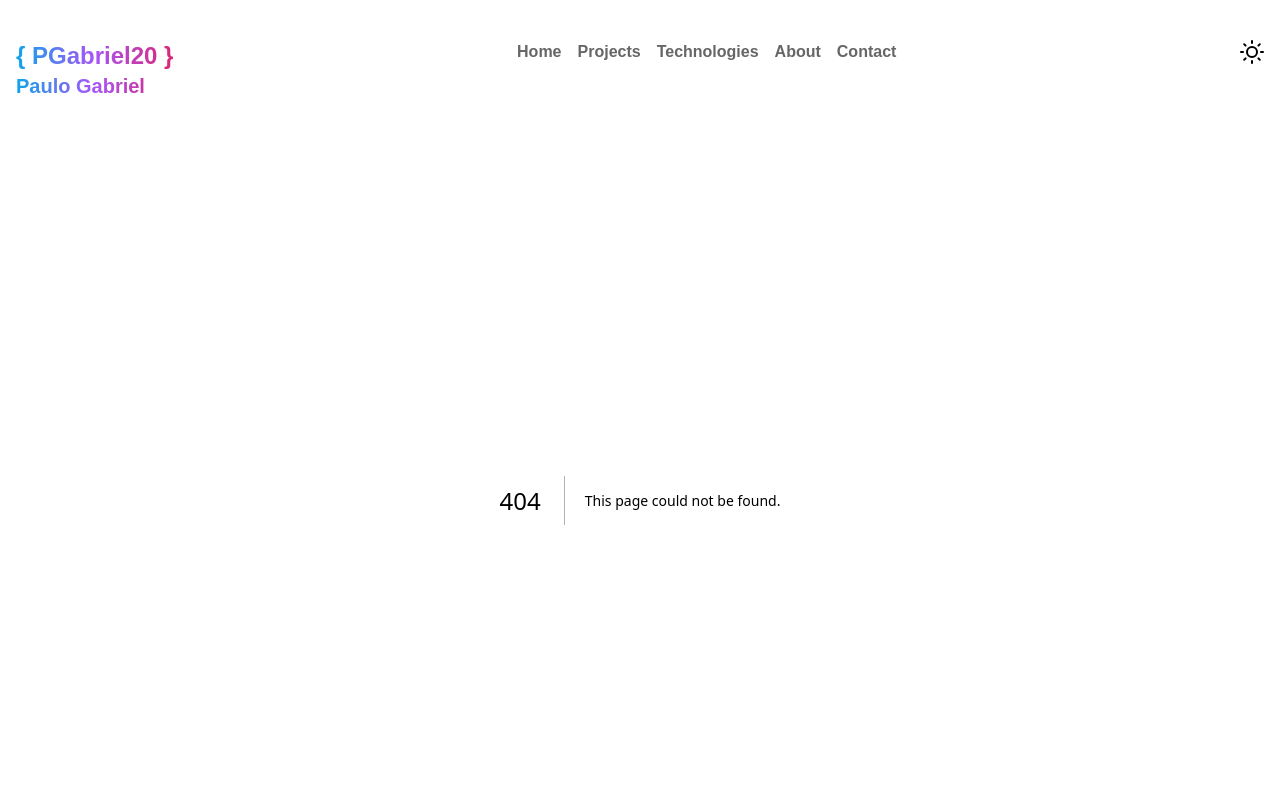
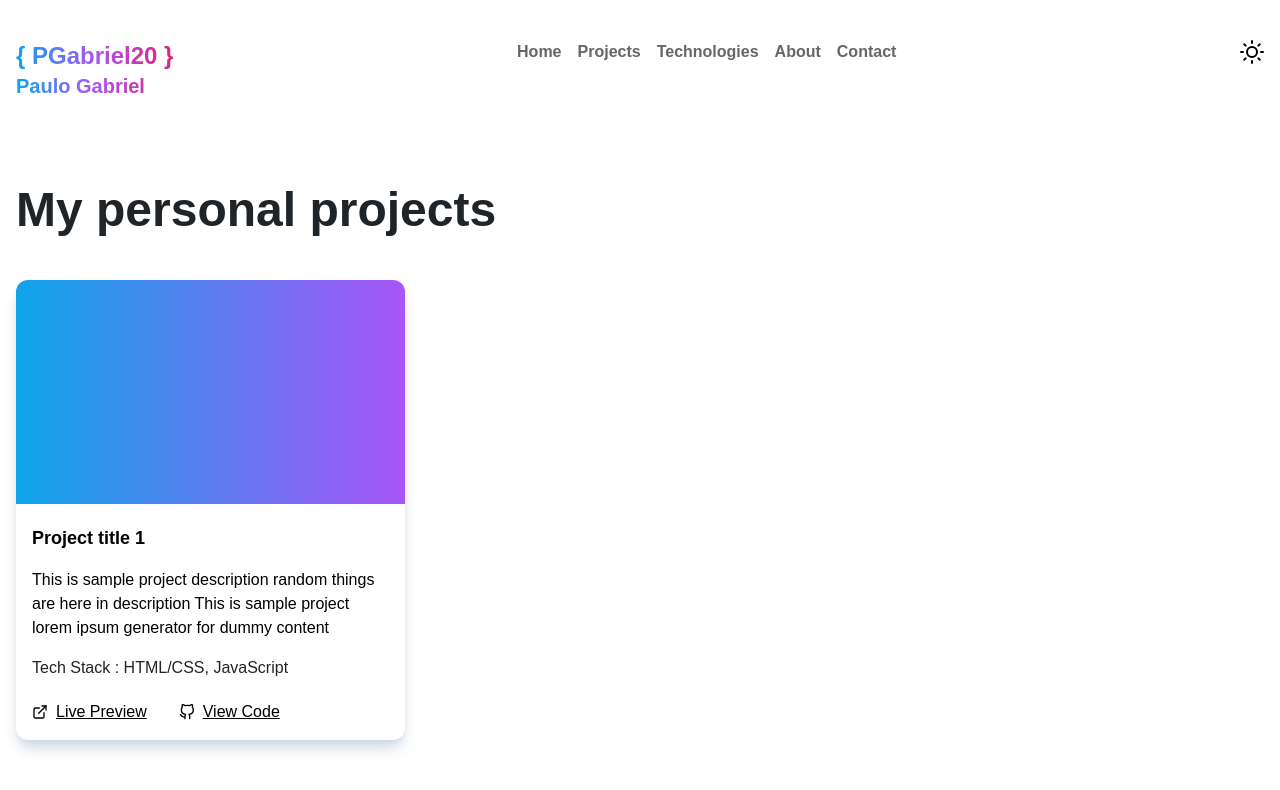
Before and after one commit to PGabriel20/Portifolio, a Next.js app: page /projects in a window 1280 px wide. Before the commit this address had no page. Shown: the top 790 px of the page. Built offline with nearby package versions, Linux system fonts and the light colour scheme.

Commit message:
Finished contact and projects layout

```diff
--- /dev/null
+++ b/src/pages/contact.tsx
@@ -0,0 +1,18 @@
+const Contact: React.FC = () => {
+  return (
+    <div className='mt-28 md:mt-32'>
+      <h1 className='text-center text-2xl md:text-3xl lg:text-6xl text-dark-heading dark:text-light-heading font-semibold md:font-bold'>
+        For any questions please drop a mail
+      </h1>
+      <h3 className='text-center text-3xl md:text-4xl lg:text-6xl text-transparent bg-clip-text bg-gradient-to-r from-sky-500 via-purple-500 to-pink-600 font-semibold md:font-bold pt-5 md:pt-10 md:pb-6'>
+        <a href='mailto:hi@example.com'>hi@example.com</a>
+      </h3>
+      <span className='text-center text-content text-xl font-light block'>or</span>
+      <h3 className='text-center text-3xl md:text-4xl lg:text-6xl text-transparent bg-clip-text bg-gradient-to-r from-sky-500 via-purple-500 to-pink-600 font-semibold md:font-bold pt-2 md:py-6'>
+        <a href='tel:+91 12345 67890'>+91 12345 67890</a>
+      </h3>
+    </div>
+  );
+};
+
+export default Contact;
--- /dev/null
+++ b/src/pages/projects.tsx
@@ -0,0 +1,53 @@
+import Link from 'next/link';
+import { FiExternalLink, FiGithub } from 'react-icons/fi';
+
+const Projects: React.FC = () => {
+  return (
+    <div className='mt-10 md:mt-20'>
+      <h1 className='text-2xl text-dark-heading dark:text-light-heading md:text-4xl xl:text-5xl xl:leading-tight font-bold'>
+        My personal projects
+      </h1>
+      <section className='grid grid-cols-1 md:grid-cols-2 lg:grid-cols-3 gap-x-10'>
+        <div className='rounded-xl mt-10 overflow-hidden shadow-lg shadow-slate-300 dark:shadow-slate-900'>
+          <div className='bg-gradient-to-r from-sky-500 to-purple-500 h-56'></div>
+          <div className='dark:bg-dark-card p-4'>
+            <h1 className='dark:text-light-heading font-semibold text-lg pt-1'>Project title 1</h1>
+            <p className='text-content pt-4 font-light'>
+              This is sample project description random things are here in description This is
+              sample project lorem ipsum generator for dummy content
+            </p>
+            <h3 className='text-dark-heading dark:text-light-heading font-medium pt-4'>
+              Tech Stack : <span className='font-light'>HTML/CSS, JavaScript</span>
+            </h3>
+            <div className='flex justify-start gap-8 items-center mt-5'>
+              <div className='flex items-center'>
+                <FiExternalLink />
+                <Link
+                  href='https://google.com'
+                  target='_blank'
+                  rel='noreferrer noopener'
+                  className='underline pl-2 font-light dark:text-white'
+                >
+                  Live Preview
+                </Link>
+              </div>
+              <div className='flex items-center'>
+                <FiGithub />
+                <Link
+                  href='https://google.com'
+                  target='_blank'
+                  rel='noreferrer noopener'
+                  className='underline pl-2 font-light dark:text-white'
+                >
+                  View Code
+                </Link>
+              </div>
+            </div>
+          </div>
+        </div>
+      </section>
+    </div>
+  );
+};
+
+export default Projects;
```
